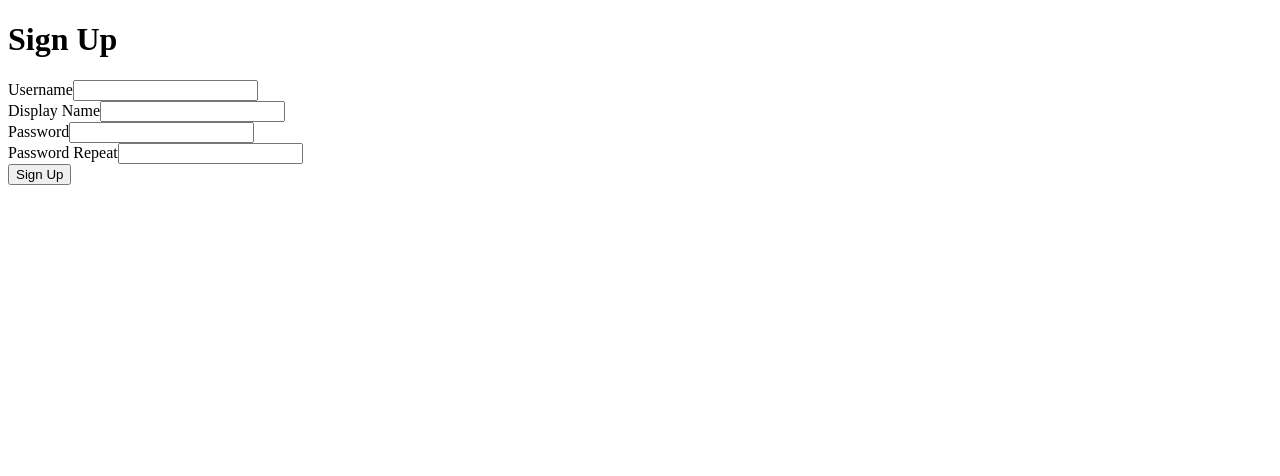
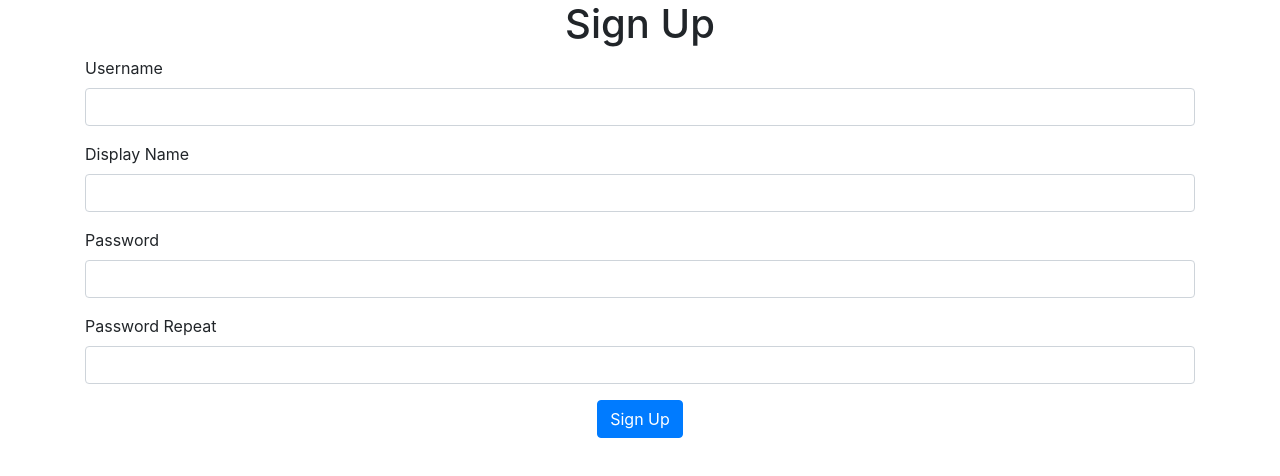
Before and after one commit to oraykt/Hoaxify-frontend, a React (Create React App) app: page / in a window 1280 px wide. Shown: the top 476 px of the page. Built offline with nearby package versions, Linux system fonts and the light colour scheme.

Commit message:
Npm audit Fix

```diff
--- a/src/components/UserSignupPage.js
+++ b/src/components/UserSignupPage.js
@@ -1,4 +1,5 @@
 import React from 'react'
+import axios from 'axios'
 
 class UserSignupPage extends React.Component {
   state = {
@@ -9,38 +10,76 @@ class UserSignupPage extends React.Component {
   }
 
   onChange = (event) => {
-    const {name,value} = event.target
+    const { name, value } = event.target
     this.setState({
       [name]: value,
     })
   }
 
+  onClickSignup = async (event) => {
+    try {
+      event.preventDefault()
+
+      const { userName, displayName, password } = this.state
+      const body = {
+        userName,
+        displayName,
+        password,
+      }
+      await axios.post('/api/1.0/users', body)
+    } catch (error) {
+      console.error(error)
+    }
+  }
+
   render() {
     return (
+      <div className='container'>
         <form>
-        <h1>Sign Up</h1>
-        <div className=''>
+          <h1 className='text-center'>Sign Up</h1>
+          <div className='form-group'>
             <label htmlFor=''>Username</label>
-          <input type='text' name='userName' onChange={this.onChange} />
+            <input
+              type='text'
+              name='userName'
+              className='form-control'
+              onChange={this.onChange}
+            />
           </div>
-        <div className=''>
+          <div className='form-group'>
             <label htmlFor=''>Display Name</label>
-          <input type='text' name='displayName' onChange={this.onChange} />
+            <input
+              type='text'
+              name='displayName'
+              className='form-control'
+              onChange={this.onChange}
+            />
           </div>
-        <div className=''>
+          <div className='form-group'>
             <label htmlFor=''>Password</label>
-          <input type='password' name='password' onChange={this.onChange} />
+            <input
+              type='password'
+              name='password'
+              className='form-control'
+              onChange={this.onChange}
+            />
           </div>
-        <div className=''>
+          <div className='form-group'>
             <label htmlFor=''>Password Repeat</label>
             <input
               type='password'
               name='passwordRepeat'
+              className='form-control'
               onChange={this.onChange}
             />
           </div>
-        <button>Sign Up</button>
+          <div className='text-center'>
+            <button className='btn btn-primary' onClick={this.onClickSignup}>
+              Sign Up
+            </button>
+          </div>
         </form>
+      </div>
     )
   }
 }
--- a/src/index.js
+++ b/src/index.js
@@ -1,6 +1,8 @@
 import React from 'react'
 import ReactDOM from 'react-dom'
 import App from './App'
+import 'bootstrap/dist/css/bootstrap.min.css';
+
 ReactDOM.render(
   <React.StrictMode>
     <App />
```
Also changed, not shown: package.json (+9 -2 lines). Lines whose indentation alone changed are shown as unchanged.
